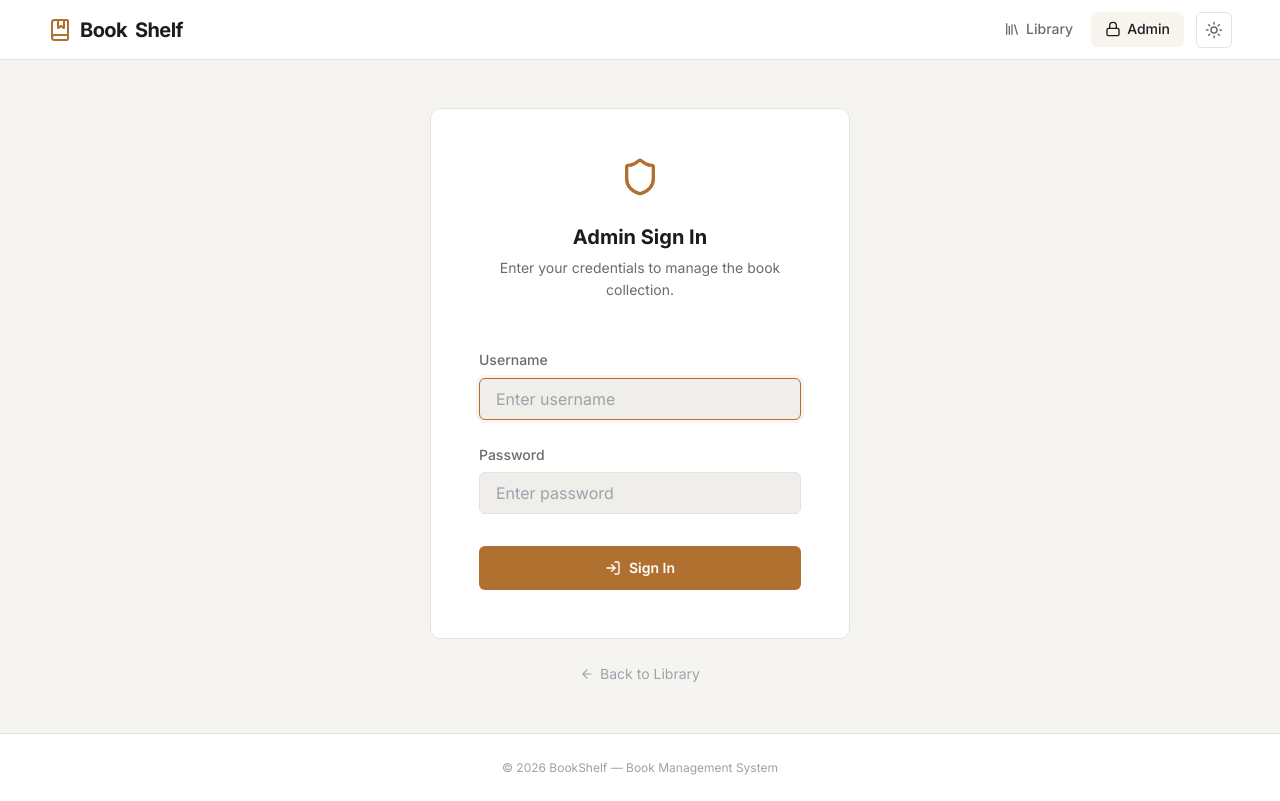
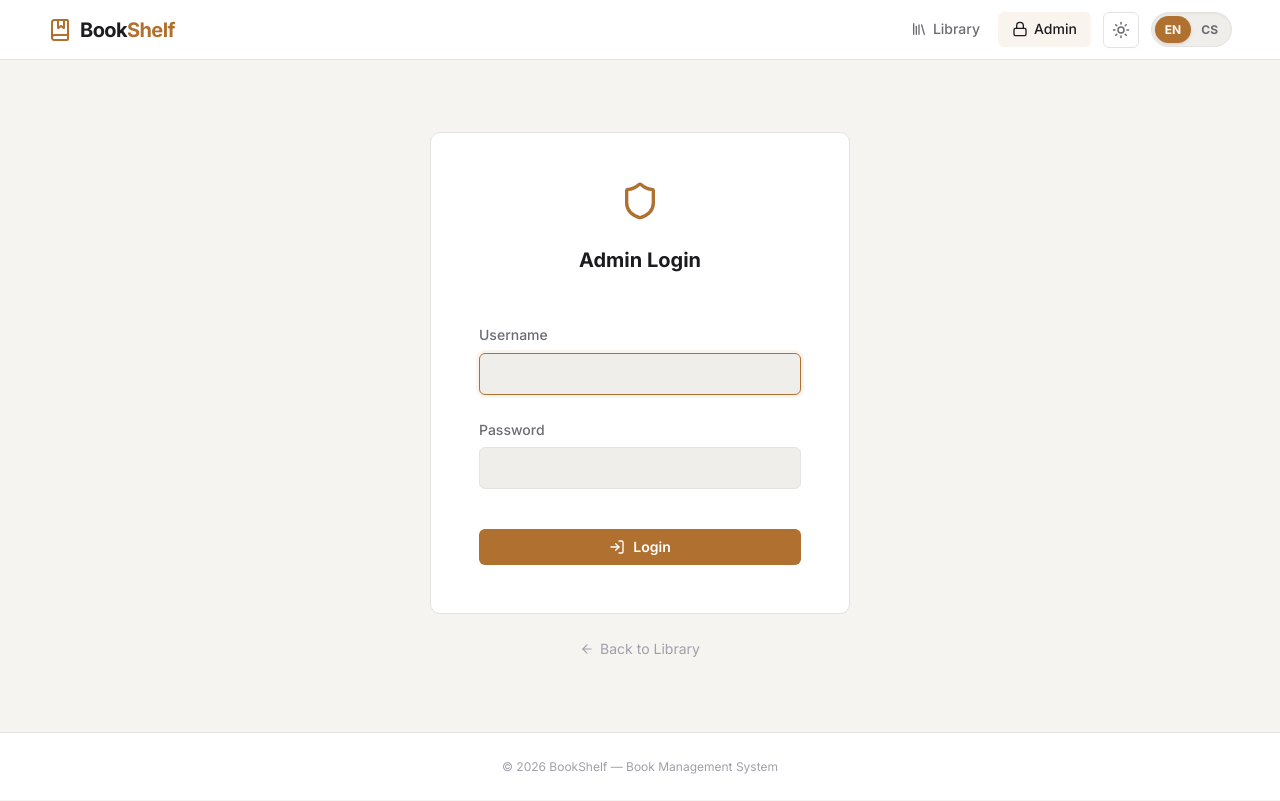
Before and after one commit to DexyHatesYou/u24, a PHP site: page /login.php in a window 1280 px wide. After the commit the page ends 774 px from the top, so only its background shows below. Run offline with PHP 8.4, Linux system fonts and the light colour scheme; data comes from the database, SQL or seed files in the repository.

Commit message:
Added Czech language support

```diff
--- a/assets/css/style.css
+++ b/assets/css/style.css
@@ -277,8 +277,72 @@ button, input, select, textarea {
 .theme-toggle .icon-sun  { display: none; }
 .theme-toggle .icon-moon { display: block; }
 
-[data-theme="light"] .theme-toggle .icon-sun  { display: block; }
-[data-theme="light"] .theme-toggle .icon-moon { display: none; }
+[data-theme="light"] .theme-toggle .icon-sun {
+    display: block;
+}
+
+[data-theme="light"] .theme-toggle .icon-moon {
+    display: none;
+}
+
+.lang-toggle {
+    display: inline-flex;
+    align-items: center;
+    background: var(--bg-input);
+    border: 1px solid var(--border);
+    border-radius: 999px;
+    padding: 3px;
+    text-decoration: none;
+    margin-left: 0.5rem;
+    position: relative;
+    cursor: pointer;
+    box-shadow: inset 0 1px 2px rgba(0,0,0,0.05);
+}
+
+.lang-toggle span {
+    display: inline-flex;
+    align-items: center;
+    justify-content: center;
+    padding: 4px 10px;
+    font-size: 12px;
+    font-weight: 700;
+    color: var(--text-secondary);
+    border-radius: 999px;
+    z-index: 2;
+    transition: color 300ms ease;
+    user-select: none;
+}
+
+.lang-toggle span.active {
+    color: #ffffff;
+}
+
+.lang-toggle::before {
+    content: '';
+    position: absolute;
+    top: 3px;
+    left: 3px;
+    width: calc(50% - 3px);
+    height: calc(100% - 6px);
+    background: var(--accent);
+    border-radius: 999px;
+    transition: transform 300ms cubic-bezier(0.4, 0.0, 0.2, 1);
+    z-index: 1;
+    box-shadow: 0 1px 3px rgba(0,0,0,0.15);
+}
+
+.lang-toggle[data-lang="cs"]::before {
+    transform: translateX(100%);
+}
+
+@media (max-width: 600px) {
+    .site-header .logo {
+        display: none;
+    }
+    .site-header {
+        justify-content: center;
+    }
+}
 
 .main-content {
     flex: 1;
--- a/assets/scss/style.scss
+++ b/assets/scss/style.scss
@@ -332,6 +332,65 @@ button, input, select, textarea {
 [data-theme="light"] .theme-toggle {
     .icon-sun  { display: block; }
     .icon-moon { display: none; }
+}
+
+.lang-toggle {
+    display: inline-flex;
+    align-items: center;
+    background: var(--bg-input);
+    border: 1px solid var(--border);
+    border-radius: $radius-full;
+    padding: 3px;
+    text-decoration: none;
+    margin-left: $space-sm;
+    position: relative;
+    cursor: pointer;
+    box-shadow: inset 0 1px 2px rgba(0,0,0,0.05);
+
+    span {
+        display: inline-flex;
+        align-items: center;
+        justify-content: center;
+        padding: 4px 10px;
+        font-size: 12px;
+        font-weight: 700;
+        color: var(--text-secondary);
+        border-radius: $radius-full;
+        z-index: 2;
+        transition: color 300ms ease;
+        user-select: none;
+    }
+
+    span.active {
+        color: #ffffff;
+    }
+
+    &::before {
+        content: '';
+        position: absolute;
+        top: 3px;
+        left: 3px;
+        width: calc(50% - 3px);
+        height: calc(100% - 6px);
+        background: var(--accent);
+        border-radius: $radius-full;
+        transition: transform 300ms cubic-bezier(0.4, 0.0, 0.2, 1);
+        z-index: 1;
+        box-shadow: 0 1px 3px rgba(0,0,0,0.15);
+    }
+
+    &[data-lang="cs"]::before {
+        transform: translateX(100%);
+    }
+}
+
+@media (max-width: 600px) {
+    .site-header .logo {
+        display: none; // Hide branding on small phones to fit menu
+    }
+    .site-header {
+        justify-content: center; // Center nav if logo is hidden
+    }
 }
 
 // ── Main Content ────────────────────────────────────────────────
--- a/includes/bootstrap.php
+++ b/includes/bootstrap.php
@@ -18,6 +18,9 @@ require_once __DIR__ . '/auth.php';
 configureSession();
 session_start();
 
+// Include i18n
+require_once __DIR__ . '/lang.php';
+
 // Auto-initialize database tables on first request
 $dbPath = __DIR__ . '/../database/books.db';
 if (!file_exists($dbPath) || filesize($dbPath) === 0) {
--- /dev/null
+++ b/includes/lang.php
@@ -0,0 +1,98 @@
+<?php
+$supportedLangs = ['en', 'cs'];
+
+if (isset($_GET['set_lang']) && in_array($_GET['set_lang'], $supportedLangs)) {
+    $_SESSION['lang'] = $_GET['set_lang'];
+    $redirect = $_SERVER['HTTP_REFERER'] ?? 'index.php';
+    // Prevent redirect loops if HTTP_REFERER has set_lang in it
+    $redirect = preg_replace('/([&?])set_lang=[a-z]{2}/i', '$1', $redirect);
+    $redirect = rtrim(str_replace('?&', '?', $redirect), '?&');
+    header("Location: " . $redirect);
+    exit;
+}
+
+$currentLang = $_SESSION['lang'] ?? 'en';
+
+$translations = [
+    'en' => [
+        'nav_library' => 'Library',
+        'nav_admin' => 'Admin',
+        'nav_logout' => 'Logout',
+        'book_collection' => 'Book Collection',
+        'no_books' => 'No books in the collection yet.',
+        'add_books' => 'Add Books',
+        'print_list' => 'Print List',
+        'admin_panel' => 'Admin Panel',
+        'books_in_collection' => 'Books in Collection',
+        'logged_in_as' => 'Logged in as',
+        'add_new_book' => 'Add New Book',
+        'title' => 'Title',
+        'author' => 'Author',
+        'release_year' => 'Release Year',
+        'rating' => 'Rating',
+        'annotation' => 'Annotation',
+        'add_book' => 'Add Book',
+        'import_json' => 'Import from JSON',
+        'import_desc' => 'Upload a JSON file containing an array of books to bulk add them to the database.',
+        'select_json' => 'Select JSON File',
+        'import_books' => 'Import Books',
+        'change_password' => 'Change Password',
+        'current_password' => 'Current Password',
+        'new_password' => 'New Password',
+        'confirm_password' => 'Confirm New Password',
+        'update_password' => 'Update Password',
+        'back_to_library' => 'Back to Library',
+        'login_title' => 'Admin Login',
+        'username' => 'Username',
+        'password' => 'Password',
+        'login' => 'Login',
+        'drag_drop' => 'Click to upload or drag and drop',
+        'json_only' => 'JSON files only (.json)',
+        'delete_confirm' => 'Are you sure you want to delete this book?',
+        'optional' => '(optional)',
+        'eg_rating' => 'e.g. 4.5'
+    ],
+    'cs' => [
+        'nav_library' => 'Knihovna',
+        'nav_admin' => 'Administrace',
+        'nav_logout' => 'Odhlásit se',
+        'book_collection' => 'Knižní sbírka',
+        'no_books' => 'Ve sbírce zatím nejsou žádné knihy.',
+        'add_books' => 'Přidat knihy',
+        'print_list' => 'Vytisknout seznam',
+        'admin_panel' => 'Administrační panel',
+        'books_in_collection' => 'Knih ve sbírce',
+        'logged_in_as' => 'Přihlášen jako',
+        'add_new_book' => 'Přidat novou knihu',
+        'title' => 'Název',
+        'author' => 'Autor',
+        'release_year' => 'Rok vydání',
+        'rating' => 'Hodnocení',
+        'annotation' => 'Anotace',
+        'add_book' => 'Přidat knihu',
+        'import_json' => 'Importovat z JSON',
+        'import_desc' => 'Nahrajte JSON soubor obsahující pole knih pro hromadné přidání do databáze.',
+        'select_json' => 'Vyberte JSON soubor',
+        'import_books' => 'Importovat knihy',
+        'change_password' => 'Změnit heslo',
+        'current_password' => 'Aktuální heslo',
+        'new_password' => 'Nové heslo',
+        'confirm_password' => 'Potvrdit nové heslo',
+        'update_password' => 'Aktualizovat heslo',
+        'back_to_library' => 'Zpět do knihovny',
+        'login_title' => 'Přihlášení správce',
+        'username' => 'Uživatelské jméno',
+        'password' => 'Heslo',
+        'login' => 'Přihlásit se',
+        'drag_drop' => 'Klikněte pro nahrání nebo přetáhněte soubor',
+        'json_only' => 'Pouze JSON soubory (.json)',
+        'delete_confirm' => 'Opravdu chcete tuto knihu smazat?',
+        'optional' => '(volitelné)',
+        'eg_rating' => 'např. 4.5'
+    ]
+];
+
+function __($key) {
+    global $translations, $currentLang;
+    return $translations[$currentLang][$key] ?? $translations['en'][$key] ?? $key;
+}
--- a/login.php
+++ b/login.php
@@ -59,19 +59,23 @@ if ($_SERVER['REQUEST_METHOD'] === 'POST') {
     <header class="site-header">
         <a href="index.php" class="logo">
             <i data-lucide="book-marked"></i>
-            Book<span>Shelf</span>
+            <span class="logo-text">Book<span>Shelf</span></span>
         </a>
         <nav class="header-nav">
             <a href="index.php" class="nav-link">
-                <i data-lucide="library"></i> Library
+                <i data-lucide="library"></i> <?= __('nav_library') ?>
             </a>
             <a href="login.php" class="nav-link active">
-                <i data-lucide="lock"></i> Admin
+                <i data-lucide="lock"></i> <?= __('nav_admin') ?>
             </a>
             <button id="theme-toggle" class="theme-toggle" title="Toggle theme">
                 <i data-lucide="sun" class="icon-sun"></i>
                 <i data-lucide="moon" class="icon-moon"></i>
             </button>
+            <a href="?set_lang=<?= $currentLang === 'en' ? 'cs' : 'en' ?>" class="lang-toggle" data-lang="<?= $currentLang ?>" title="Switch language">
+                <span class="<?= $currentLang === 'en' ? 'active' : '' ?>">EN</span>
+                <span class="<?= $currentLang === 'cs' ? 'active' : '' ?>">CS</span>
+            </a>
         </nav>
     </header>
 
@@ -83,8 +87,8 @@ if ($_SERVER['REQUEST_METHOD'] === 'POST') {
 
                 <div class="login-header">
                     <i data-lucide="shield"></i>
-                    <h1>Admin Sign In</h1>
-                    <p>Enter your credentials to manage the book collection.</p>
+                    <h1><?= __('login_title') ?></h1>
+                    <p></p>
                 </div>
 
                 <?php if ($error): ?>
@@ -95,36 +99,31 @@ if ($_SERVER['REQUEST_METHOD'] === 'POST') {
                     <?= csrfField() ?>
 
                     <div class="form-group">
-                        <label for="username">Username</label>
+                        <label for="username"><?= __('username') ?></label>
                         <input
                             type="text"
                             id="username"
                             name="username"
                             class="form-control"
-                            placeholder="Enter username"
                             required
                             autofocus
-                            maxlength="50"
-                            value="<?= htmlspecialchars($_POST['username'] ?? '') ?>"
                         >
                     </div>
 
                     <div class="form-group">
-                        <label for="password">Password</label>
+                        <label for="password"><?= __('password') ?></label>
                         <input
                             type="password"
                             id="password"
                             name="password"
                             class="form-control"
-                            placeholder="Enter password"
                             required
-                            maxlength="255"
                         >
                     </div>
 
-                    <button type="submit" class="btn btn-primary login-submit">
+                    <button type="submit" class="btn btn-primary" style="width: 100%; justify-content: center; margin-top: 1rem;">
                         <i data-lucide="log-in"></i>
-                        Sign In
+                        <?= __('login') ?>
                     </button>
                 </form>
 
```
Also changed, not shown: admin.php (+31 -27 lines), detail.php (+8 -4 lines), index.php (+16 -12 lines).
